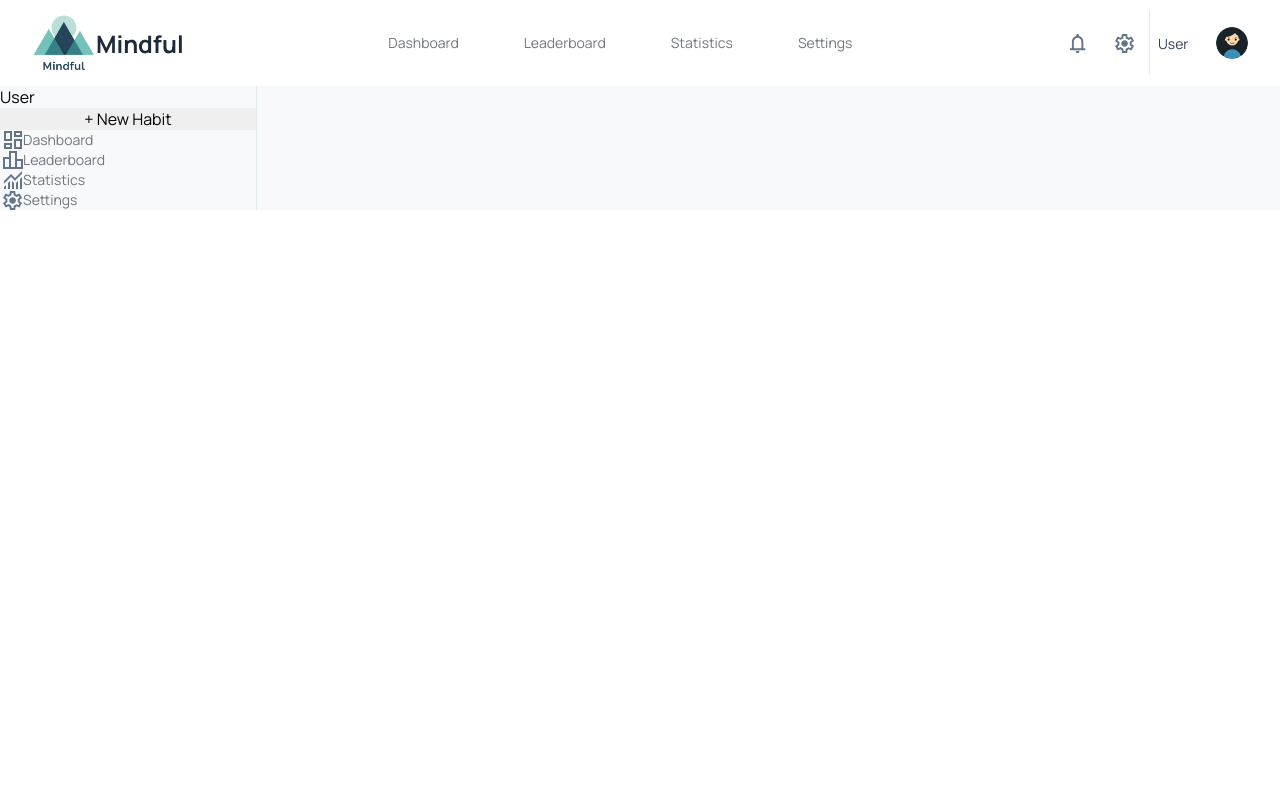
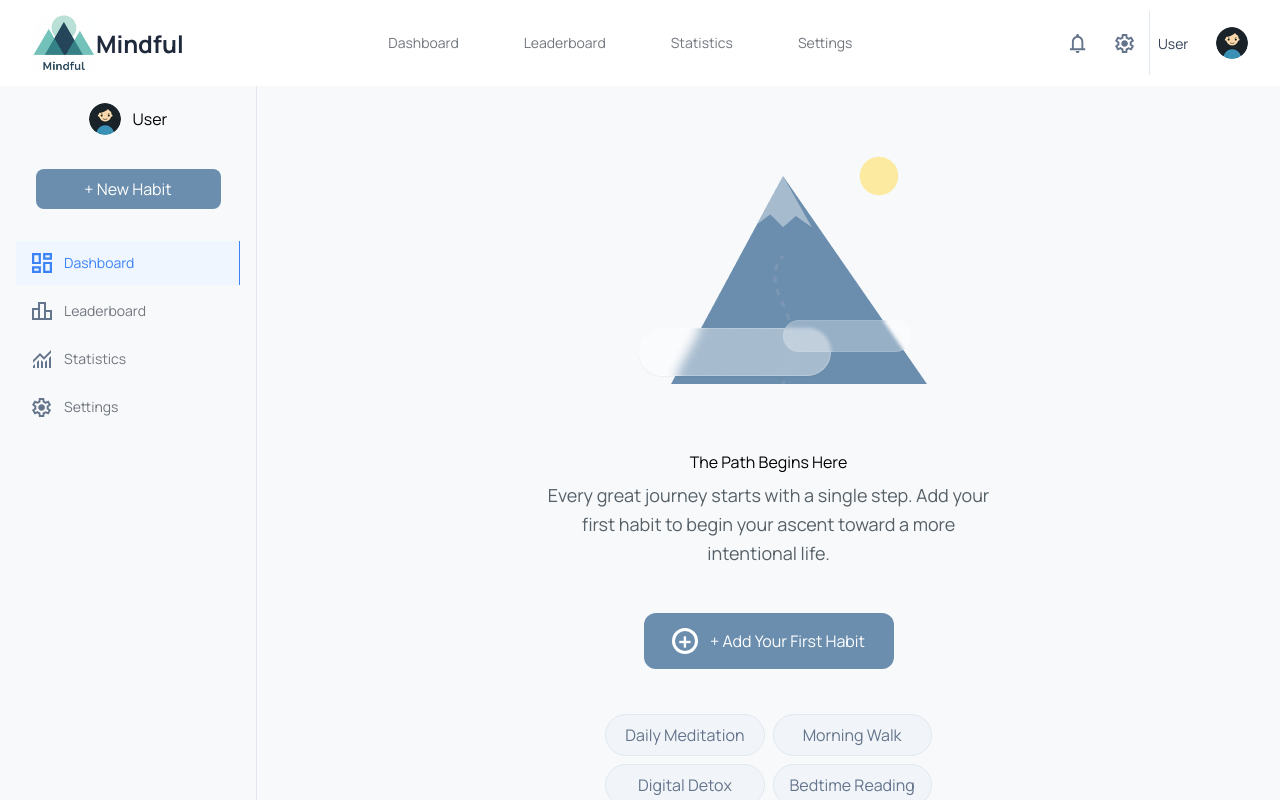
Before and after one commit to YaSidneva/habit-project, a React (Vite) app: page /dashboard in a window 1280 px wide. Shown: the top 800 px of the page. Built offline with nearby package versions, Linux system fonts and the light colour scheme.

Commit message:
add main container and footer at dashboard

```diff
--- /dev/null
+++ b/src/components/DashboardMainContainer.css
@@ -0,0 +1,95 @@
+.dashboardMainContainer {
+    height: 100%;
+    width: 100%;
+    display: flex;
+    justify-content: center;
+}
+
+.dashboardMain {
+    height: 720px;
+    max-width: 672px;
+    display: flex;
+    flex-direction: column;
+    justify-content: space-between;
+    align-items: center;
+    padding-bottom: 160px;
+}
+
+.dashboardImg {
+    background-image: url("../assets/mountain.png");
+    width: 320px;
+    height: 320px;
+}
+
+.dashboardDesc {
+    display: flex;
+    flex-direction: column;
+    justify-content: center;
+    max-width: 442px;
+    text-align: center;
+}
+
+.dashboardDescHeader {
+    font-size: 16px;
+    margin-bottom: 8px;
+}
+
+.dashboardDescText {
+    font-size: 18px;
+    line-height: 29px;
+    color: #566067;
+}
+
+.dashboardNewHabit {
+    width: 250px;
+    height: 56px;
+    display: flex;
+    align-items: center;
+    justify-content: center;
+    border-radius: 12px;
+    background-color: #6B8EAE;
+    border-color: #6B8EAE;
+    color: #FFFFFF;
+}
+
+.dashboardNewHabit:hover {
+    border-color: #5A7C9B;
+    background-color: #5A7C9B;
+}
+.addHabitIcon {
+    border: 3px solid #ffffff;
+    border-radius: 50%;
+    height: 20px;
+    width: 20px;
+    margin-right: 12px;
+    display: flex;
+    justify-content: center;
+    align-items: center;
+    font-size: 25px;
+    font-weight: bold;
+}
+
+.dashboardSuggestedHabits {
+    display: grid;
+    grid-template-columns: repeat(2, 1fr);
+    grid-template-rows: repeat(2, 1fr);
+    gap: 8px;
+}
+
+.dashboardSuggestedHabitsItem {
+    display: flex;
+    align-items: center;
+    justify-content: center;
+    padding: 8px 16px;
+    height: 42px;
+    background-color: #F1F5F9;
+    border: 1px solid #E2E8F0;
+    color: #64748B;
+    border-radius: 40px;
+    font-size: 16px;
+    line-height: 24px;
+}
+
+.dashboardSuggestedHabitsItem:hover {
+    background-color: rgba(241, 245, 249, 0.1);
+}
--- /dev/null
+++ b/src/components/DashboardMainContainer.jsx
@@ -0,0 +1,27 @@
+import { Link } from 'react-router-dom'
+
+import './DashboardMainContainer.css'
+
+export default function DashboardMainContainer() {
+    return (
+        <div className="dashboardMainContainer">
+            <div className="dashboardMain">
+                <div className="dashboardImg"></div>
+                <div className="dashboardDesc">
+                    <div className="dashboardDescHeader">The Path Begins Here</div>
+                    <div className="dashboardDescText">Every great journey starts with a single step. Add your
+                        first habit to begin your ascent toward a more
+                        intentional life.</div>
+                </div>
+                <button className="dashboardNewHabit"><div className="addHabitIcon">+</div> + Add Your First Habit</button>
+                <div className="dashboardSuggestedHabits">
+                    <button className="dashboardSuggestedHabitsItem">Daily Meditation</button>
+                    <button className="dashboardSuggestedHabitsItem">Morning Walk</button>
+                    <button className="dashboardSuggestedHabitsItem">Digital Detox</button>
+                    <button className="dashboardSuggestedHabitsItem">Bedtime Reading</button>
+                </div>
+            </div>
+        </div>
+
+    )
+}
--- a/src/components/Sidebar.css
+++ b/src/components/Sidebar.css
@@ -8,10 +8,18 @@
 .sidebarNav {
     display: flex;
     flex-direction: column;
+    margin-top: 32px;
 }
 
 .sidebarNavItem {
     display: flex;
+    height: 44px;
+    max-width: 223px;
+    align-items: center;
+    width: inherit;
+    margin-left: 16px;
+    margin-right: 16px;
+    margin-bottom: 4px;
 }
 
 .sidebarNavIcon {
@@ -19,10 +27,18 @@
     height: 20px;
     background-repeat: no-repeat;
     background-position: center;
+    margin-left: 16px;
+    margin-right: 12px;
 }
 
-.sidebarIconDashboard {
-    background-image: url("../assets/icon-dashboard.svg");
+.sidebarNavDashboard {
+    background-color: #EFF6FF;
+    color: #3B82F6;
+    border-right: 1px solid #3B82F6;
+}
+
+.sidebarIconDashboard path {
+   fill: #3B82F6;
 }
 
 .sidebarIconLeaderboard {
@@ -36,3 +52,36 @@
 .sidebarIconSettings {
     background-image: url("../assets/icon-gear.svg");
 }
+
+.sidebarProfile {
+    display: flex;
+    align-items: center;
+    justify-content: center;
+    margin-top: 17px;
+    margin-bottom: 34px;
+}
+
+.sidebarProfileAvatar {
+    height: 32px;
+    width: 32px;
+    margin-right: 12px;
+    border-radius: 50%;
+    background-image: url("../assets/avatar.svg");
+    background-position: center;
+    background-repeat: no-repeat;
+}
+
+.addNewHabit {
+    width: 185px;
+    height: 40px;
+    border-radius: 8px;
+    align-self: center;
+    background-color: #6B8EAE;
+    border-color: #6B8EAE;
+    color: #FFFFFF;
+}
+
+.addNewHabit:hover {
+    border-color: #5A7C9B;
+    background-color: #5A7C9B;
+}
--- a/src/components/Sidebar.jsx
+++ b/src/components/Sidebar.jsx
@@ -5,12 +5,14 @@ export default function Sidebar() {
     return (
         <div className="sidebar">
         <div className="sidebarProfile">
+            <div className="sidebarProfileAvatar"></div>
             <div className="sidebarProfileName">User</div>
-            <div className="sidebarProfileAvatar"></div>
         </div>
-            <button className="addNewHabbit">+ New Habit</button>
+            <button className="addNewHabit">+ New Habit</button>
             <nav className="sidebarNav">
-                <Link to="/dashboard" className="sidebarNavItem"> <div className="sidebarNavIcon sidebarIconDashboard"></div>Dashboard</Link>
+                <Link to="/dashboard" className="sidebarNavItem sidebarNavDashboard"> <svg  className="sidebarNavIcon sidebarIconDashboard" width="18" height="18" viewBox="0 0 18 18" fill="none" xmlns="http://www.w3.org/2000/svg">
+                    <path d="M10 6V0H18V6H10V6M0 10V0H8V10H0V10M10 18V8H18V18H10V18M0 18V12H8V18H0V18M2 8H6V2H2V8V8M12 16H16V10H12V16V16M12 4H16V2H12V4V4M2 16H6V14H2V16V16M6 8V8V8V8V8V8M12 4V4V4V4V4V4M12 10V10V10V10V10V10M6 14V14V14V14V14V14" fill="#64748B"/>
+                </svg>Dashboard</Link>
                 <Link to="/" className="sidebarNavItem"> <div className="sidebarNavIcon sidebarIconLeaderboard"></div>Leaderboard</Link>
                 <Link to="/" className="sidebarNavItem"> <div className="sidebarNavIcon sidebarIconStatistics"></div>Statistics</Link>
                 <Link to="/" className="sidebarNavItem"><div className="sidebarNavIcon sidebarIconSettings"></div>Settings</Link>
--- a/src/pages/Dashboard.jsx
+++ b/src/pages/Dashboard.jsx
@@ -2,6 +2,8 @@ import './Dachboard.css'
 
 import Header from '../components/Header.jsx'
 import Sidebar from '../components/Sidebar.jsx'
+import DashboardMainContainer from "../components/DashboardMainContainer.jsx";
+import Footer from "../components/Footer.jsx";
 
 export default function Dashboard() {
 
@@ -11,7 +13,10 @@ export default function Dashboard() {
         <div className="mainSection">
             <Header />
             <main>
-                <Sidebar /> </main>
+                <Sidebar />
+                <DashboardMainContainer/>
+            </main>
+            <Footer/>
         </div>
     )
 }
```
Also changed, not shown: src/assets/icon-dashboard-current.svg (added), src/assets/mountain.png (added).
